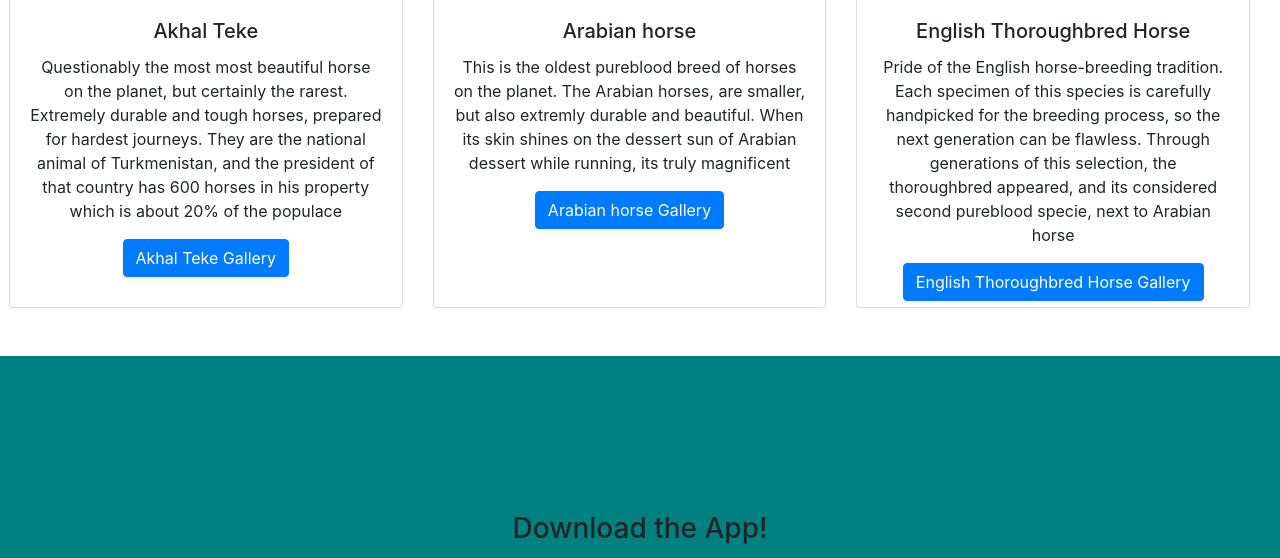
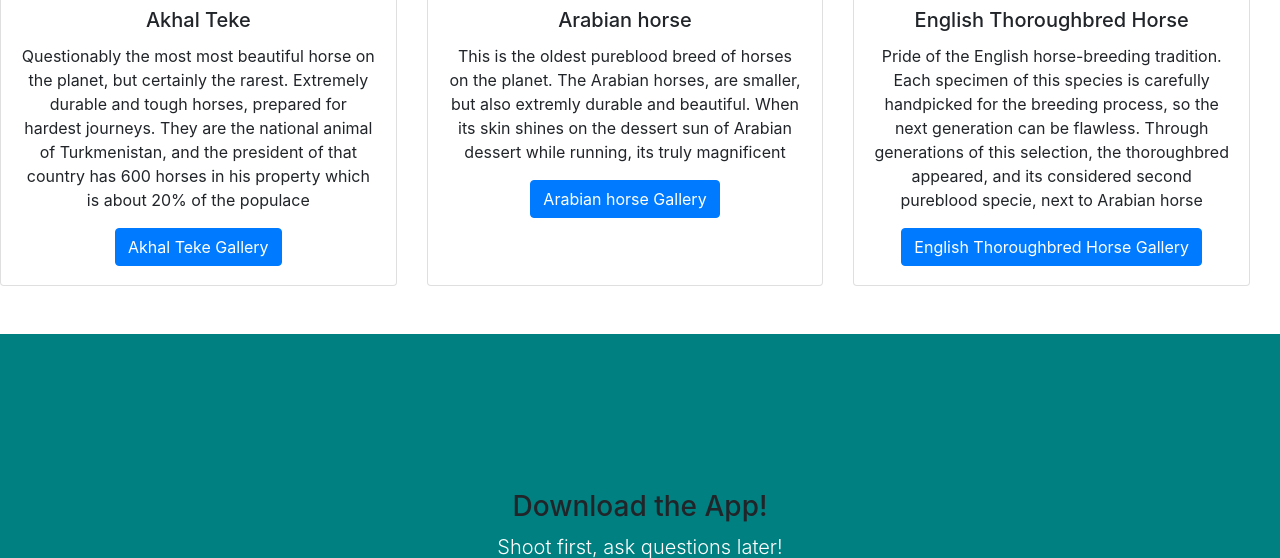
Before and after one commit to Elukej/repo_from_hell, a PHP site: page /5-bootstrap/MareApp.html in a window 1280 px wide. Shown: the part 1687-2245 px from the top of the page. Run offline with PHP 8.4, Linux system fonts and the light colour scheme.

Commit message:
MareApp final hopefully

```diff
--- a/Web_dev/5-bootstrap/MareApp.html
+++ b/Web_dev/5-bootstrap/MareApp.html
@@ -14,7 +14,7 @@
   </head>
   <body data-spy="scroll" data-target="#myNavbar" data-offset="50" class="scrollspy">
 
-		<nav id="myNavbar" class="navbar fixed-top navbar-light bg-light">
+		<nav id="myNavbar" class="navbar fixed-top navbar-light bg-light" style="z-index:1000000">
 		 <div class="nav-left-part">
 			  <a class="navbar-brand" href="#">MareApp</a>
 			  <ul class="nav nav-tabs navbar-expand-sm">
@@ -29,7 +29,7 @@
 				</li>
 			  </ul>
 		 </div>
-		  <form class="form-inline">
+		  <form class="form-inline" style="justify-content:center">
 			<input class="form-control mr-1" type="text" placeholder="Email">
 			<input class="form-control mr-1" type="password" placeholder="Password">
 			<button type="submit" class="btn btn-success">Login</button>
@@ -39,8 +39,8 @@
 		<div id="home" class="jumbotron jumbotron-div">
 			<img class="overlay" src="https://images.unsplash.com/photo-1605447781678-2a5baca0e07b?ixlib=rb-1.2.1&ixid=eyJhcHBfaWQiOjEyMDd9&auto=format&fit=crop&w=750&q=80">
 			<div class="ontop">
-				<h1 class="display-2">Best horse App!</h1>
-				<p class="lead"> This is why YOU should download this fantastic app!</p>
+				<h1 class="display-2 text-center">Best horse App!</h1>
+				<p class="lead text-center"> This is why YOU should download this fantastic app!</p>
 				<hr>
 				<p class="text-white text-center" id="description-paragraph">The horse (Equus ferus caballus)is one of two extant subspecies of Equus ferus.
 				It is an odd-toed ungulate mammal belonging to the taxonomic family Equidae. The horse has
@@ -48,8 +48,8 @@
 				into the large, single-toed animal of today. Humans began domesticating horses around 4000 BC,
 				and their domestication is believed to have been widespread by 3000 BC. .</p>
 				</br>
-				<p style="color:white;font-weight:bold">Want to know more? Join our mailing list!</p>
-				<form class="form-inline">
+				<p class="text-center" style="color:white;font-weight:bold">Want to know more? Join our mailing list!</p>
+				<form class="form-inline" style="justify-content:center;">
 
 					<button id="at" type="submit" class="mr-sm-1">
 						<i class="fa fa-at fa-lg p-2 " aria-hidden="true"></i>
@@ -65,12 +65,12 @@
 			</div>
 		</div>
 		<div id="About" class="mt-sm-5">
-			<h1 class="display-4 w-50 m-auto text-center " style=" display: block;">Here are some of the most beautiful horses in the world</h1>
+			<h1 class="display-4 width-small-50 m-auto text-center" style=" display: block;">Here are some of the most beautiful horses in the world</h1>
 			</br></br><h3 class="text-center mb-sm-5">Check them out below</h3>
 		<div>
 
-		<div class="card-deck">
-			<div class="card ml-sm-4" style="width: 18rem;margin-top:20px;">
+		<div class="card-deck" style="z-index:1">
+			<div class="card card-overflow card-center" style="width: 18rem;margin-top:20px;">
 			  <img src="https://www.opusztaszerimenes.hu/wp-content/uploads/akhal-teke-horse-1.jpg" class="card-img-top" height="50% alt="...">
 			  <div class="card-body text-center">
 				<h5 class="card-title">Akhal Teke</h5>
@@ -80,7 +80,7 @@
 				<a href="https://www.shutterstock.com/search/akhal+teke" target="_blank" class="btn btn-primary">Akhal Teke Gallery</a>
 			  </div>
 			</div>
-			<div class="card" style="width: 18rem;margin-top:20px;">
+			<div class="card card-overflow card-center" style="width: 18rem;margin-top:20px;">
 			  <img src="https://amp.thenationalnews.com/image/policy:1.166132:1499297584/image/jpeg.jpg?f=16x9&w=1200&$p$f$w=dfa40e8" class="card-img-top" height="50%" alt="...">
 			  <div class="card-body text-center">
 				<h5 class="card-title">Arabian horse</h5>
@@ -89,7 +89,7 @@
 				<a href="https://www.shutterstock.com/search/arabian+horse" target="_blank" class="btn btn-primary">Arabian horse Gallery</a>
 			  </div>
 			</div>
-			<div class="card" style="width: 18rem;margin-top:20px;">
+			<div class="card card-overflow card-center" style="width: 18rem;margin-top:20px;">
 			  <img src="https://www.helpfulhorsehints.com/wp-content/uploads/Facebook-Thoroughbred-Horse.jpg" class="card-img-top" height="50%" alt="...">
 			  <div class="card-body text-center">
 				<h5 class="card-title">English Thoroughbred Horse</h5>
@@ -109,6 +109,9 @@
 				<div class="jumbotron-div"><a href="#"></a><img src="https://play.google.com/intl/en_us/badges/static/images/badges/en_badge_web_generic.png"  height="100" width="300"></div>
 			</div>
 		</div>
+
+
+
 		<script src="https://code.jquery.com/jquery-3.5.1.slim.min.js" integrity="sha384-DfXdz2htPH0lsSSs5nCTpuj/zy4C+OGpamoFVy38MVBnE+IbbVYUew+OrCXaRkfj" crossorigin="anonymous"></script>
 		<script src="https://cdn.jsdelivr.net/npm/bootstrap@4.5.3/dist/js/bootstrap.bundle.min.js" integrity="sha384-ho+j7jyWK8fNQe+A12Hb8AhRq26LrZ/JpcUGGOn+Y7RsweNrtN/tE3MoK7ZeZDyx" crossorigin="anonymous"></script>
 		<script type="text/javascript">
--- a/Web_dev/5-bootstrap/styles.css
+++ b/Web_dev/5-bootstrap/styles.css
@@ -11,7 +11,7 @@
 
 		body {
 			position:relative;
-			padding-top: 200px;
+			padding-top: 210px;
 			width: 100%;
 		}
 		.scrollspy {
@@ -109,9 +109,15 @@
 			background-color:grey;
 			opacity:0.5;
 		}
+		.card-center {
+			margin: 0 auto;
+		}
 		@media (min-width:448px) {
 			body {
 				padding-top: 130px;
+			}
+			.width-small-50 {
+				width:50%;
 			}
 
 		}
@@ -132,6 +138,9 @@
 				width:300px;
 				margin-top:0;
 			}
+			.card-overflow {
+				overflow-y:scroll;
+			}
 		}
 
 		@media (min-width: 920px) {
@@ -146,4 +155,8 @@
 				width:50%;
 
 			}
+			.card-overflow {
+				overflow-y:none;
+			}
+
 		}
```
